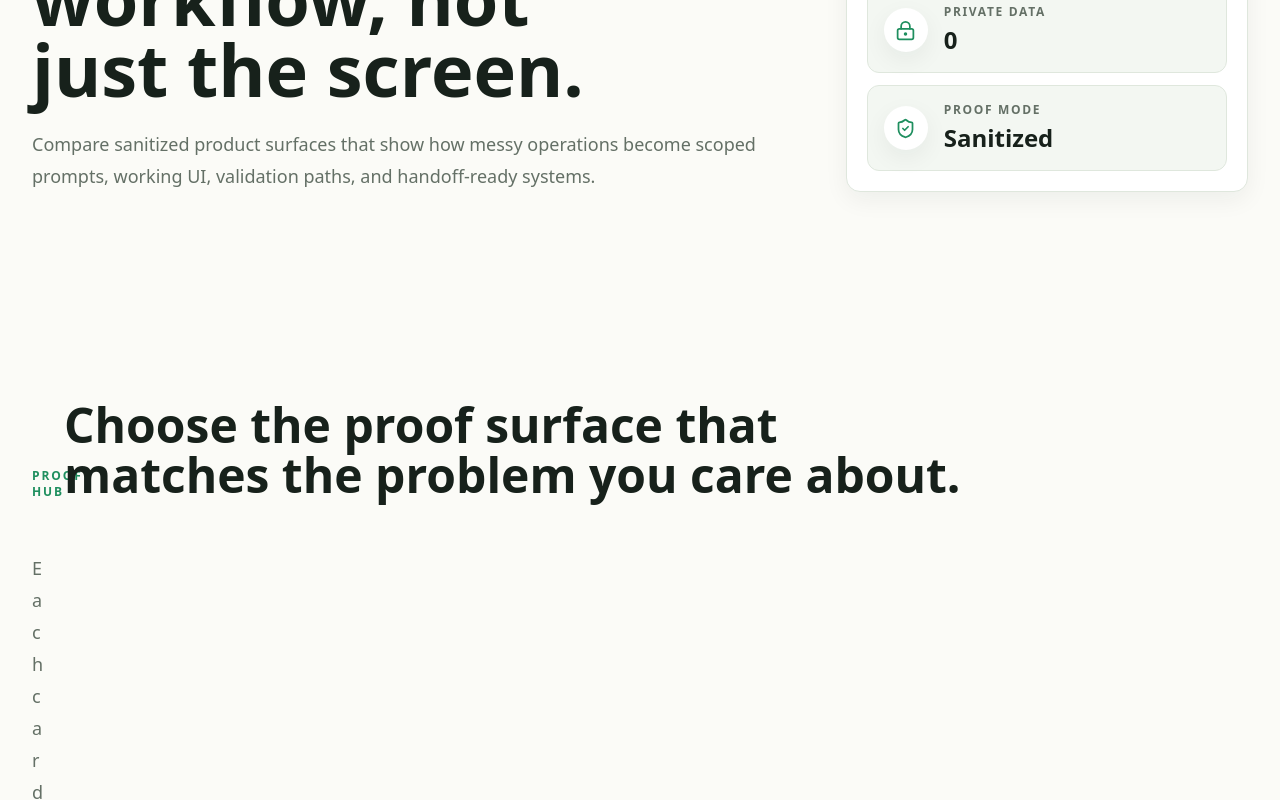
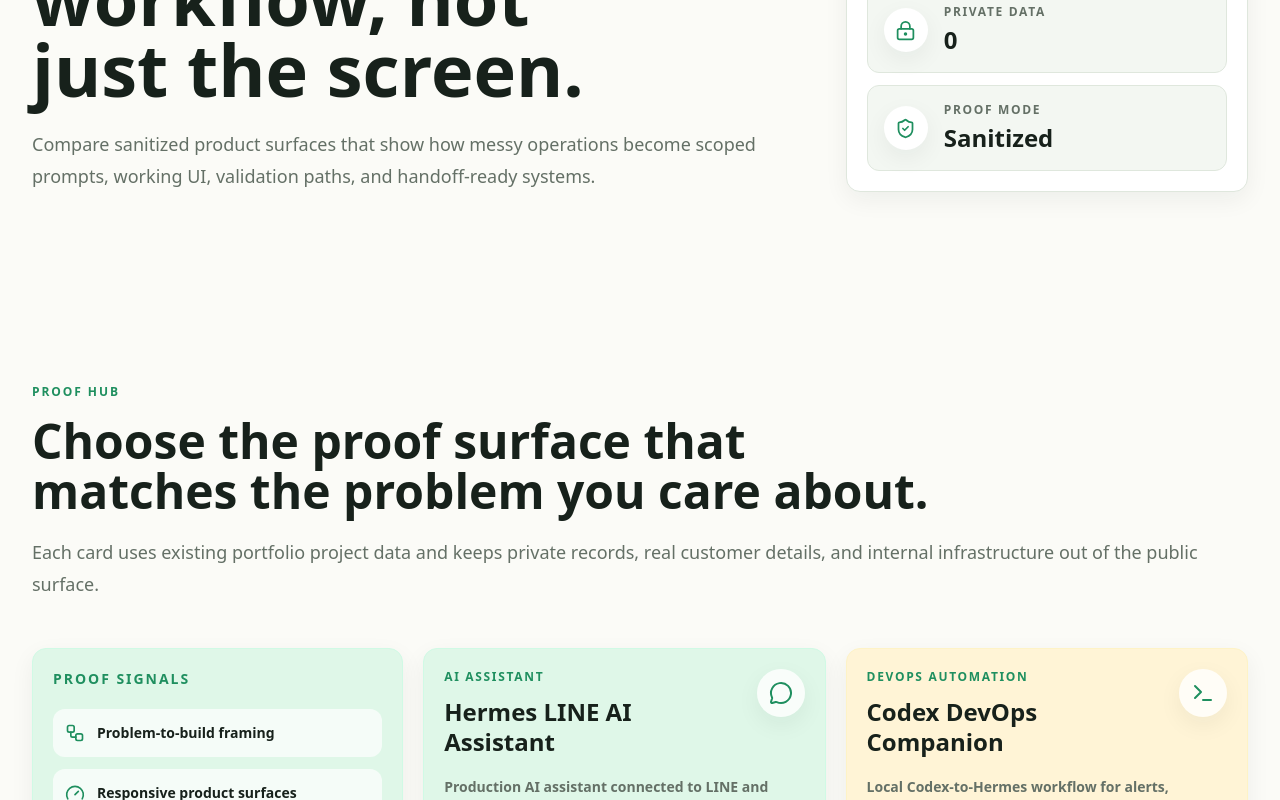
Before and after one commit to Manchinn/Portfolio, a Next.js app: page /demos in a window 1280 px wide. Shown: the part 453-1253 px from the top of the page. Built offline with nearby package versions, Linux system fonts and the light colour scheme.

Commit message:
fix: wrap split header content

```diff
--- a/src/components/portfolio-saas/_shared.tsx
+++ b/src/components/portfolio-saas/_shared.tsx
@@ -31,7 +31,9 @@
   if (align === 'split') {
     return (
       <div className="grid min-w-0 gap-8 lg:grid-cols-[minmax(0,1fr)_auto] lg:items-end">
-        <HeaderText eyebrow={eyebrow} title={title} subtitle={subtitle} />
+        <div className="min-w-0">
+          <HeaderText eyebrow={eyebrow} title={title} subtitle={subtitle} />
+        </div>
         {rightSlot && <div className="lg:pb-2">{rightSlot}</div>}
       </div>
     )
```
